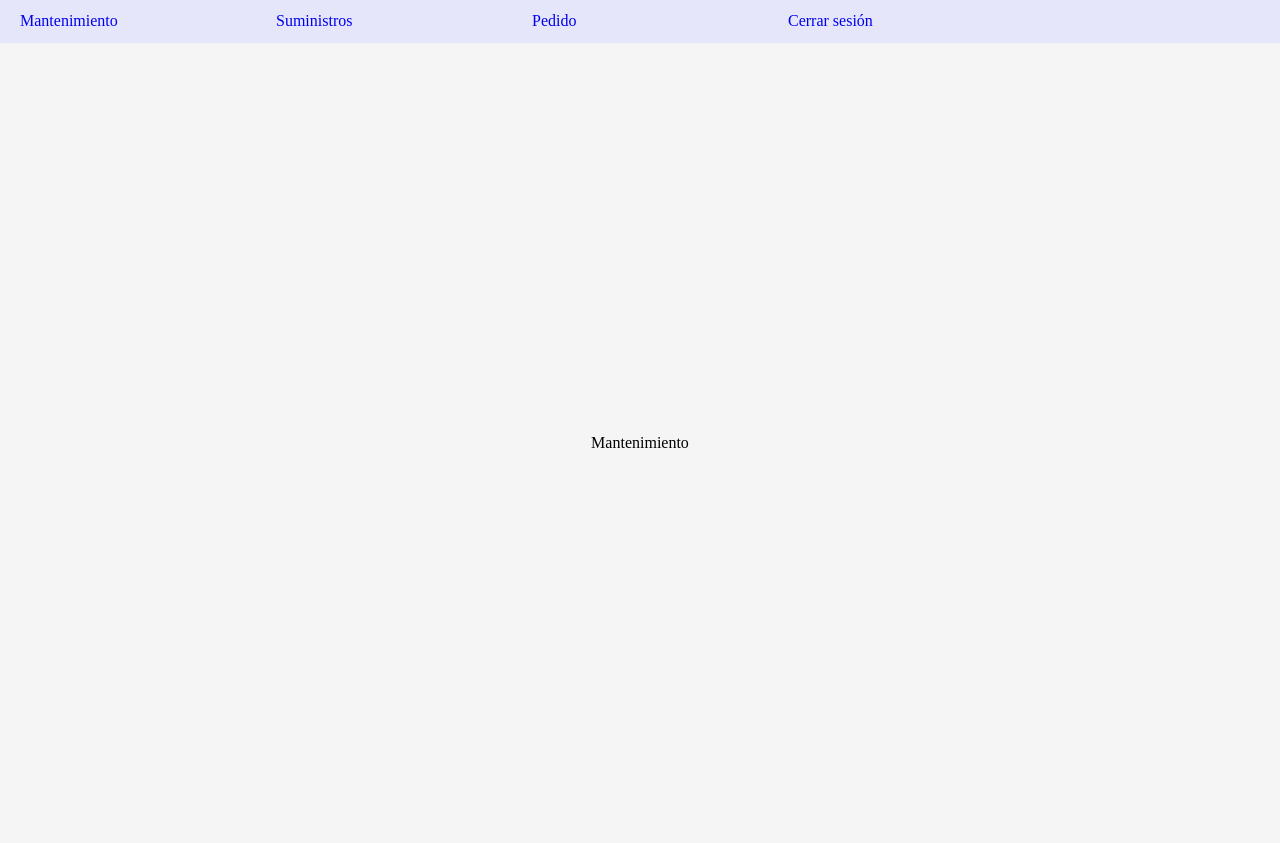
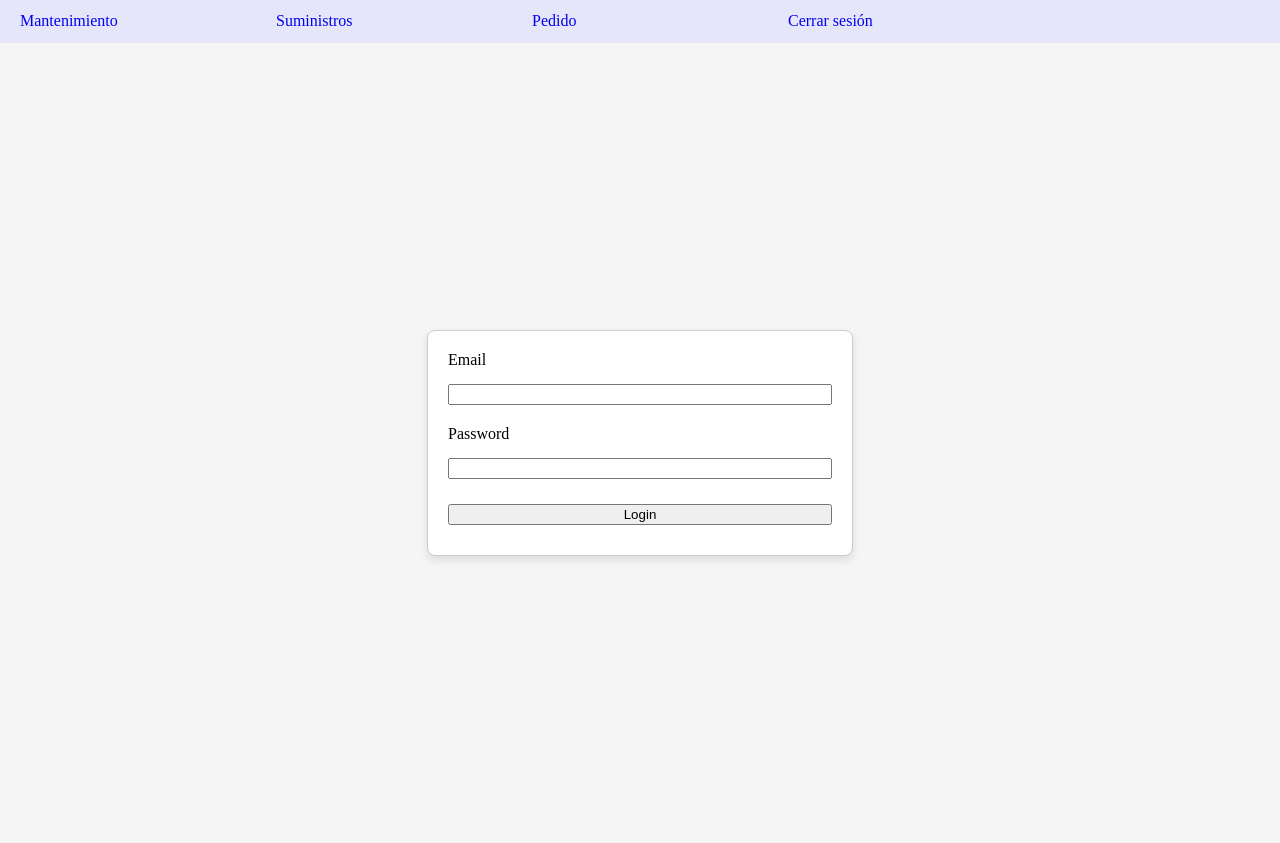
Before and after one commit to Carms22/Ferreteria_PHP, a PHP site: page /index.php?page=maintenance in a window 1280 px wide. Run offline with PHP 8.4, Linux system fonts and the light colour scheme.

Commit message:
funciona pero no sale email

```diff
--- a/public/index.php
+++ b/public/index.php
@@ -13,12 +13,7 @@ use Core\Auth;
 $conexion = Database::connect();
 $auth = new Auth($conexion);
 
-
-
-// Incluye el header solo si no es logout
-include_once __DIR__ . "/../views/header.php";
 ?>
-
 
 <!DOCTYPE html>
 <html lang="es">
@@ -29,12 +24,30 @@ include_once __DIR__ . "/../views/header.php";
     <title>Ferretería</title>
 </head>
 <body>
+    <nav class="row">
+        <a href="index.php?page=maintenance">Mantenimiento</a>
+        <a href="index.php?page=catalog/landing">Suministros</a>
+        <a href="index.php?page=order">Pedido</a>
+        <a href="index.php?page=auth/logout">Cerrar sesión</a>
+        <h4><?php if(isset($_SESSION['user_email'])){
+                $_SESSION['user_email'];
+            } ?>
+
+        </h4>
+    </nav>
     <div class="content">
+
         <?php
         if (isset($_GET['page'])) {
             // construimos ruta segura
             $page = str_replace(['..', '\\'], '', $_GET['page']); // Limpieza básica
             $file = __DIR__ . "/../views/" . $page . ".php";
+            if (!$auth->isAuthenticated()) {
+                $page = "auth/login";
+                $file = __DIR__ . "/../views/". $page .".php";
+                include $file;
+                exit;
+            }
             /**
              * __DIR__ → /var/www/html/T1_Practica2_Ferreteria/public
              * "/../views/" → sube un nivel (..) y entra en views/
--- a/views/auth/login.php
+++ b/views/auth/login.php
@@ -4,9 +4,7 @@ require_once __DIR__ . "/../../src/Core/Auth.php";
 
 use Core\Database;
 use Core\Auth;
-/*if (session_status() !== PHP_SESSION_ACTIVE) {
-    session_start();
-}*/
+
 
 // Obtén la conexión directamente
 $pdo = Database::connect();
@@ -18,18 +16,17 @@ $auth = new Auth($pdo);
 if ($_SERVER["REQUEST_METHOD"] === "POST") {
     $email = $_POST['email'] ?? '';
     $pass  = $_POST['pass'] ?? '';
-    //var_dump($email);//me salen los valores correctos, se pasa por post
+    var_dump($email, $pass);//me salen los valores correctos, se pasa por post
 
     if ($auth->login($email, $pass)) {
-        // En vez de header(), simplemente cambia la variable $page
         $page = "catalog/landing";
         $file = __DIR__ . "/../../views/" . $page . ".php";
         include $file;
-        exit; // Detén la ejecución para no incluir más HTML
-    } else {
-        $error = "Credenciales incorrectas";
+        exit;
     }
-
+    else {
+            $error = "Credenciales incorrectas";
+        }
 }
 ?>
 
```
